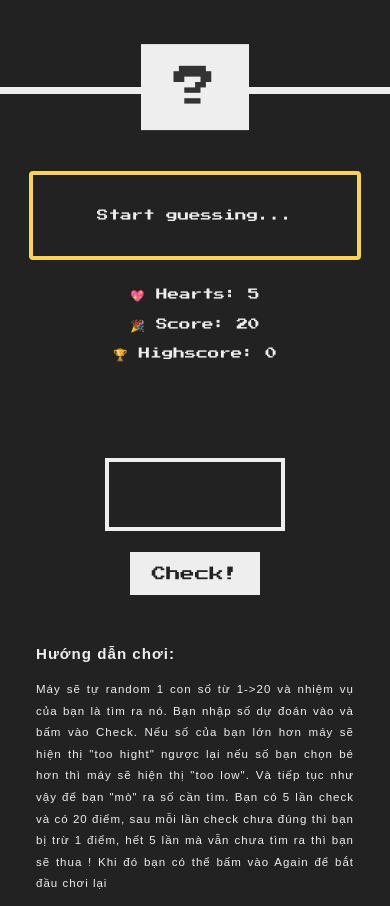
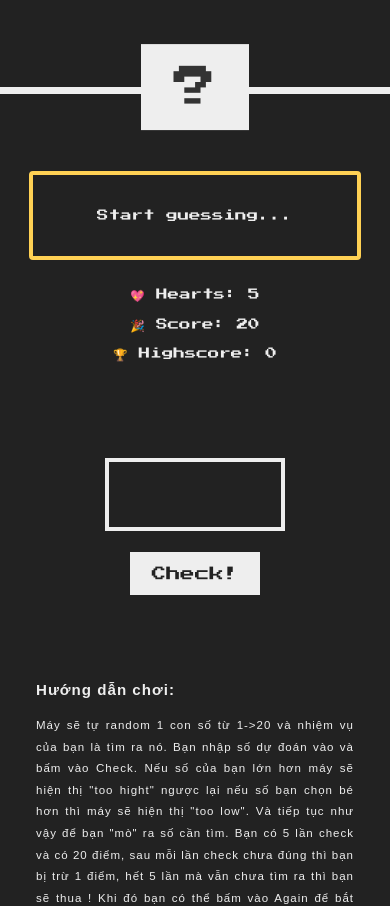
Before and after one commit to caodchuong312/Guess-My-Number, a plain HTML site: page index.html in a window 390 px wide. Shown: the part 201-1107 px from the top of the page. Drawn offline with Linux system fonts and the light colour scheme; a web font is replaced by a local one.

```diff
--- a/style.css
+++ b/style.css
@@ -470,7 +470,7 @@ footer {
     }
 
     footer {
-        margin: 0 5rem;
+        margin:  5rem;
     }
 
 }
```
